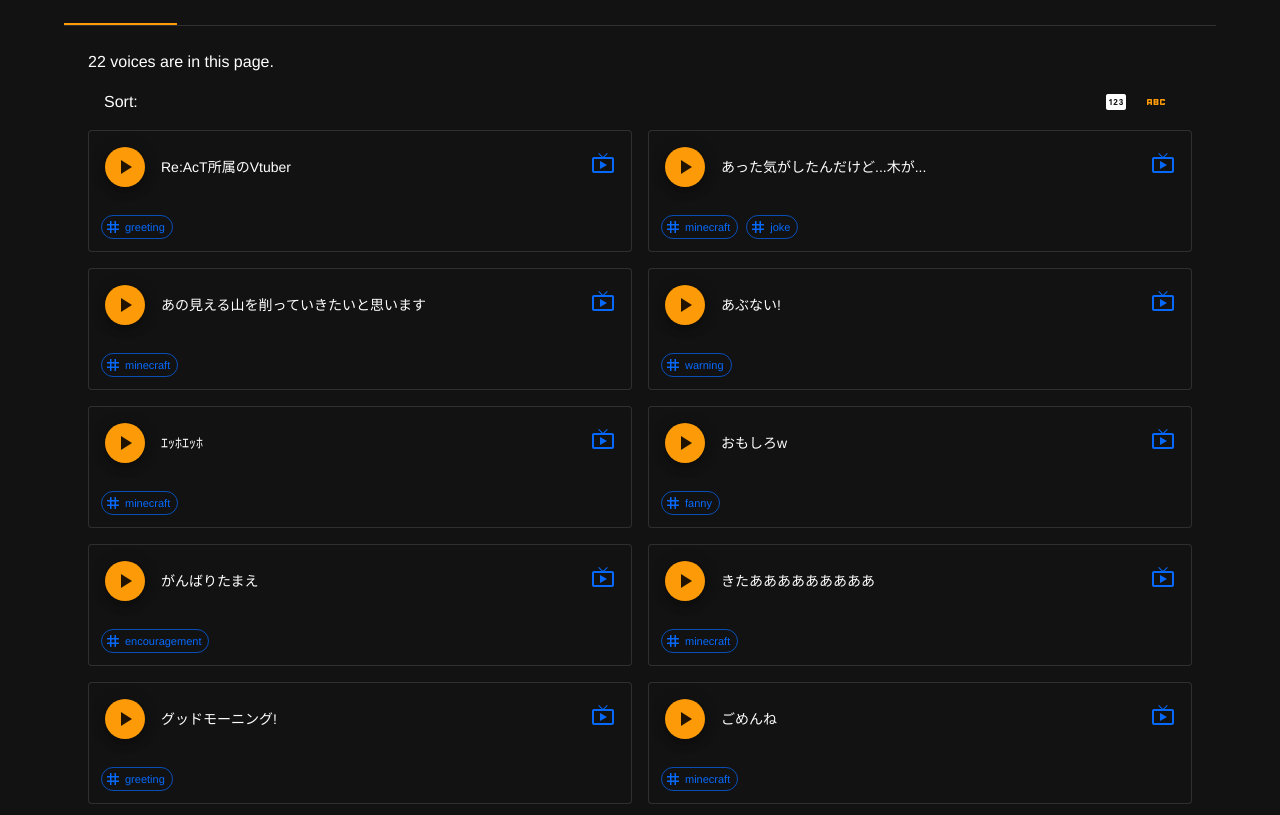
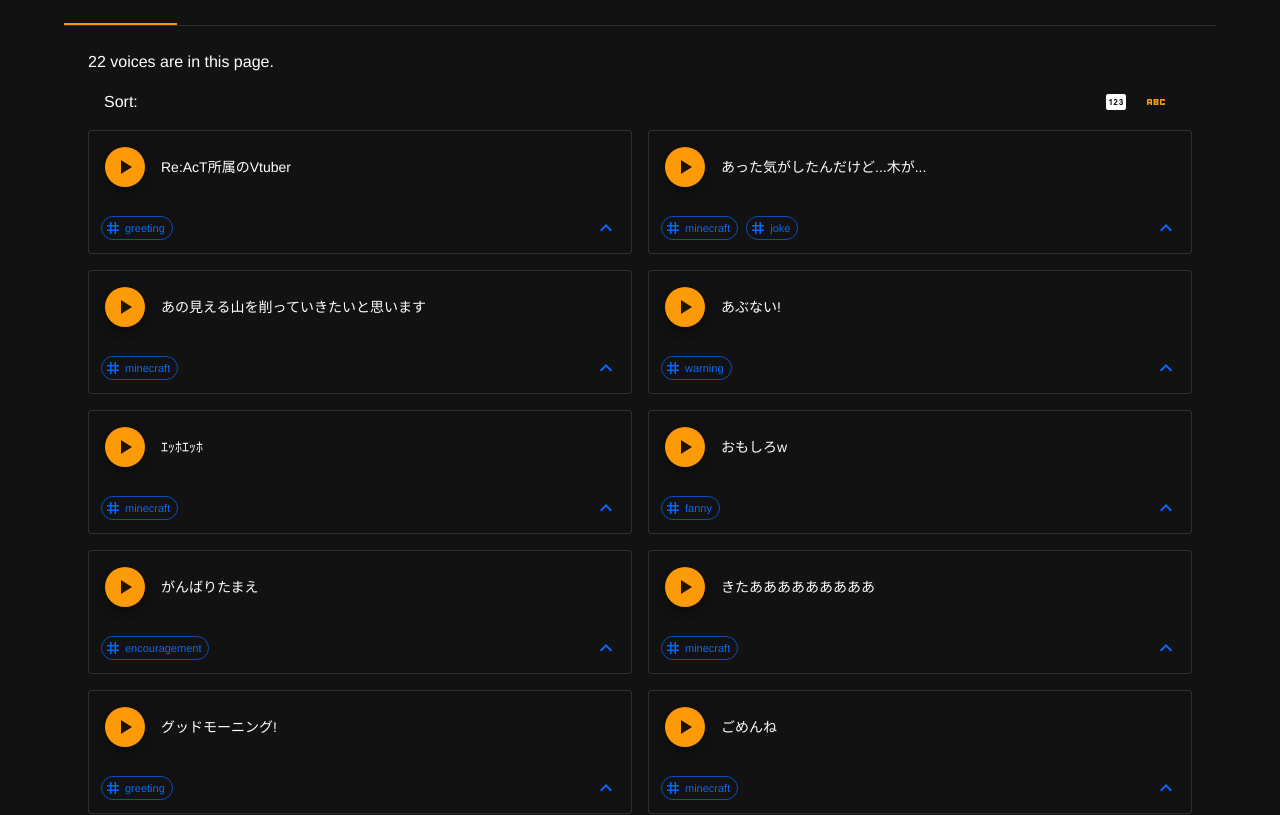
Before and after one commit to botamochi6277/leona-button, a React (Vite) app: page / in a window 1280 px wide. Shown: the part 925-1740 px from the top of the page. Built offline with nearby package versions, Linux system fonts and the light colour scheme; a web font is replaced by a local one.

Commit message:
Add collapse

```diff
--- a/src/App.tsx
+++ b/src/App.tsx
@@ -93,7 +93,12 @@ function App() {
               {
                 icon: <LibraryMusicIcon fontSize="small" />,
                 label: "Voices",
-                content: <VoiceCardList voices={voiceData.voices} />,
+                content: (
+                  <VoiceCardList
+                    voices={voiceData.voices}
+                    videos={voiceData.videos}
+                  />
+                ),
               },
             ]}
           />
--- a/src/VoiceCard.tsx
+++ b/src/VoiceCard.tsx
@@ -4,21 +4,29 @@ import {
   Card,
   Box,
   Chip,
+  Button,
   IconButton,
   CardHeader,
   CardActions,
+  CardContent,
+  Collapse,
+  Typography,
 } from "@mui/material";
 import CircularProgress from "@mui/material/CircularProgress";
 import Fab from "@mui/material/Fab";
 
 // icons
-import MoreHorizIcon from "@mui/icons-material/MoreHoriz";
+
 import ChevronLeftIcon from "@mui/icons-material/ChevronLeft";
 import MusicNoteIcon from "@mui/icons-material/MusicNote";
 
 import TagIcon from "@mui/icons-material/Tag";
 import LiveTvIcon from "@mui/icons-material/LiveTv";
-import { PlayArrow as PlayArrowIcon } from "@mui/icons-material";
+import {
+  PlayArrow as PlayArrowIcon,
+  ExpandMore as ExpandMoreIcon,
+  ExpandLess as ExpandLessIcon,
+} from "@mui/icons-material";
 
 const ChipsBox = (props: {
   items?: string[];
@@ -76,12 +84,17 @@ const ChipsBox = (props: {
   );
 };
 
-const VoiceCard = (props: { voice: Voice }) => {
+const VoiceCard = (props: { voice: Voice; video?: Video }) => {
   const voice = props.voice;
 
   const audio = new Audio(`voices/${voice.file_name}`);
   const [audioPlaying, setAudioPlaying] = React.useState(false);
   const [isAudioError, setIsAudioError] = React.useState(false);
+  const [expanded, setExpanded] = React.useState(false);
+
+  const handleExpandClick = () => {
+    setExpanded(!expanded);
+  };
 
   const buttonSx = {
     ...(audioPlaying && {
@@ -153,21 +166,7 @@ const VoiceCard = (props: { voice: Voice }) => {
       key={`${voice.name}-card`}
       variant="outlined"
     >
-      <CardHeader
-        title={voice.text}
-        avatar={btn}
-        action={
-          <IconButton
-            aria-label="play"
-            href={voice.url}
-            target="_blank"
-            rel="noopener"
-            color="secondary"
-          >
-            <LiveTvIcon color="secondary" />
-          </IconButton>
-        }
-      />
+      <CardHeader title={voice.text} avatar={btn} />
       {/* <CardContent>
         <CardMedia
           component={"audio"}
@@ -179,7 +178,30 @@ const VoiceCard = (props: { voice: Voice }) => {
 
       <CardActions>
         <ChipsBox items={voice.tags} icon={<TagIcon />} color="secondary" />
+        <Typography
+          variant="h6"
+          component="div"
+          sx={{ flexGrow: 1 }} // to fill the space
+        ></Typography>
+        <IconButton size="small" color="secondary" onClick={handleExpandClick}>
+          {expanded ? <ExpandMoreIcon /> : <ExpandLessIcon />}
+        </IconButton>
       </CardActions>
+
+      <Collapse in={expanded} timeout="auto" unmountOnExit>
+        <CardContent>
+          <Button
+            variant="outlined"
+            size="small"
+            href={voice.url}
+            target="_blank"
+            rel="noopener"
+            startIcon={<LiveTvIcon />}
+          >
+            {props.video ? props.video?.title : "Video not found"}
+          </Button>
+        </CardContent>
+      </Collapse>
     </Card>
   );
 };
--- a/src/VoiceCardList.tsx
+++ b/src/VoiceCardList.tsx
@@ -37,7 +37,10 @@ const OrderButtons = (props: {
   return buttons;
 };
 
-export default function VoiceCardList(props: { voices: Voice[] }) {
+export default function VoiceCardList(props: {
+  voices: Voice[];
+  videos: Video[];
+}) {
   const [order, setOrder] = React.useState("name");
 
   const mySort = (a: Voice, b: Voice, order: string) => {
@@ -57,10 +60,15 @@ export default function VoiceCardList(props: { voices: Voice[] }) {
         return 1;
     }
   };
+
   const items = props.voices
     .sort((a, b) => mySort(a, b, order))
-    .map((p) => {
-      return <VoiceCard voice={p} />;
+    .map((voice) => {
+      const filteredVideo = props.videos.find((v) => {
+        return voice.url.includes(v.url);
+      });
+
+      return <VoiceCard voice={voice} video={filteredVideo} />;
     });
 
   return (
--- a/src/assets/voices.json
+++ b/src/assets/voices.json
@@ -240,6 +240,15 @@
             "tags": [
                 "singing"
             ]
+        },
+        {
+            "url": "https://www.youtube.com/watch?v=UC7Fn1s2bDk",
+            "id": "UC7Fn1s2bDk",
+            "title": "【  -`💬 朝活/Morning 】5月が終わる頃、おはようって言って。【 獅子神レオナ/Re:AcT】",
+            "date": "2025-05-27",
+            "tags": [
+                "talking"
+            ]
         }
     ]
 }
```
Also changed, not shown: src/voice.d.ts (+8 -0 lines).
